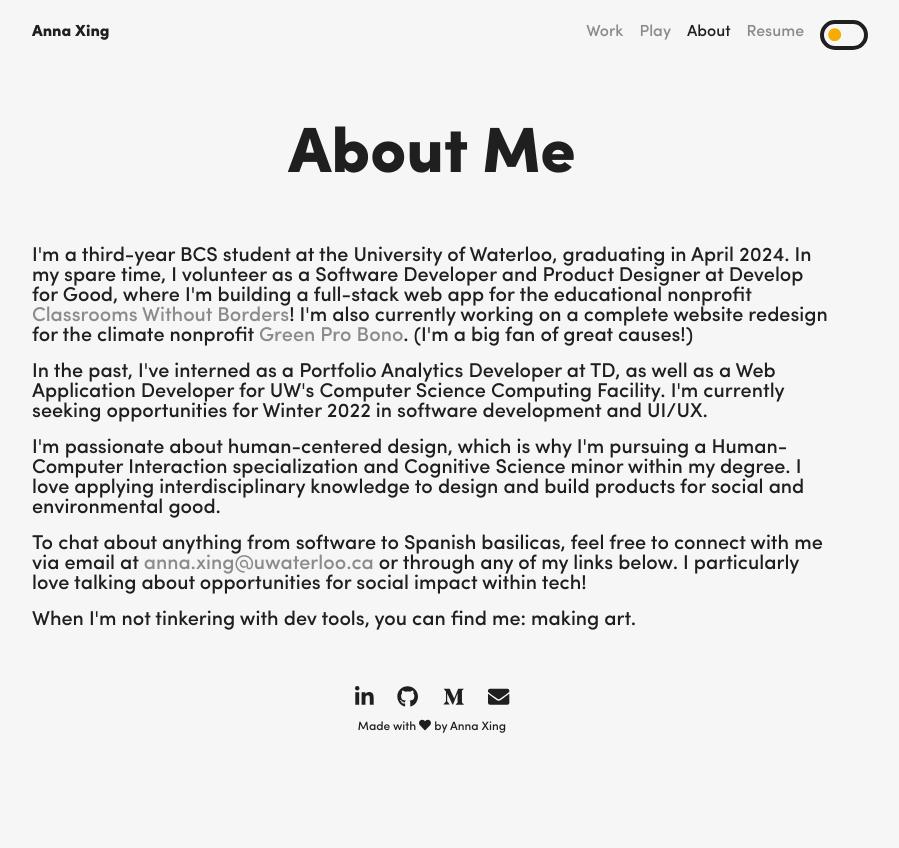
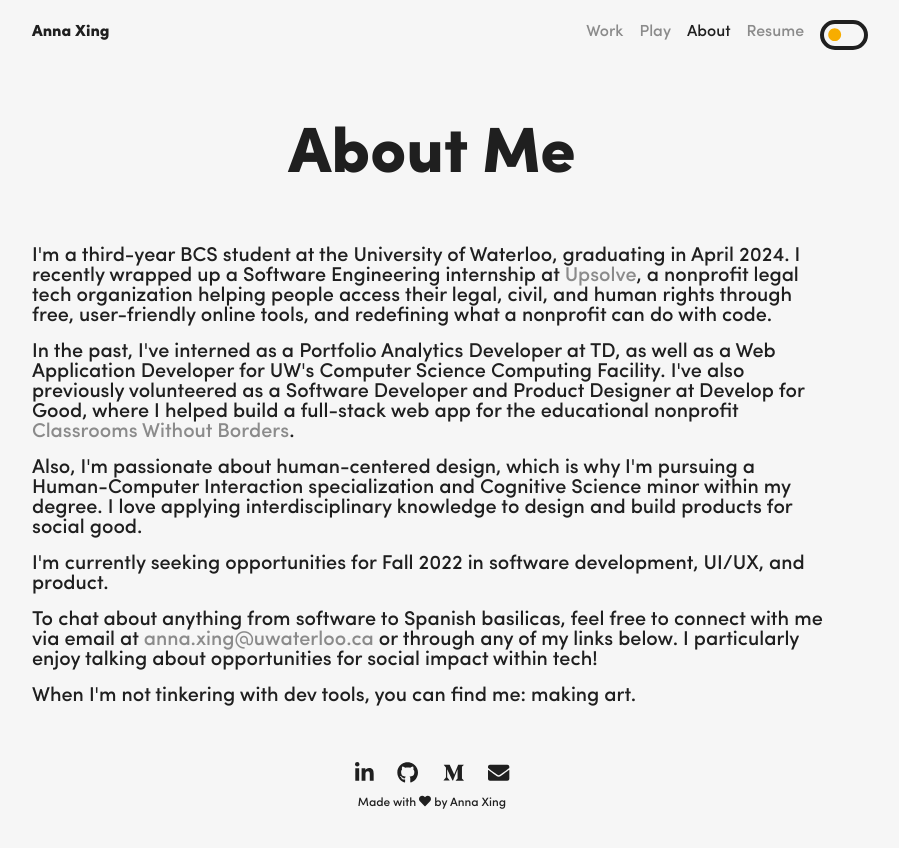
Before and after one commit to anna-xing/anna-xing.github.io, a React (Create React App) app: page /about in a window 1280 px wide. Shown: the top 848 px of the page, without its empty margins (208-1107 px from the left). Before the commit the page ends 800 px from the top, so only its background shows below. Built offline with nearby package versions, Linux system fonts and the light colour scheme.

Commit message:
update AboutPage copy for start of s22

```diff
--- a/src/pages/AboutPage.js
+++ b/src/pages/AboutPage.js
@@ -10,42 +10,45 @@ import {
   BodyTextSpan,
 } from './../components';
 
-export const AboutPage = ({theme}) => {
+export const AboutPage = ({ theme }) => {
   useEffect(() => {
-        window.scrollTo(0,0);
+    window.scrollTo(0, 0);
   }, []);
 
   return (
-        <React.Fragment>
+    <>
       <BannerContainer>
         <BannerText>About Me</BannerText>
       </BannerContainer>
       <TextContainer>
         <BodyText>
           I'm a third-year BCS student at the University of Waterloo, graduating in April 2024.
-	            In my spare time, I volunteer as a Software Developer and Product Designer at Develop for Good,
-	            where I'm building a full-stack web app for the educational nonprofit
-	    	    <TextLink href="https://classroomswithoutborders.org/" target="_blank"> Classrooms Without Borders</TextLink>!
-	    	    I'm also currently working on a complete website redesign for the climate nonprofit
-	    	    <TextLink href="https://www.greenprobono.org/" target="_blank"> Green Pro Bono</TextLink>.
-	    	    (I'm a big fan of great causes!)
+          I recently wrapped up a Software Engineering internship at
+          <TextLink href="https://upsolve.org/" target="_blank"> Upsolve</TextLink>,
+          a nonprofit legal tech organization helping people access their legal, civil, and human rights through free, user-friendly online tools,
+          and redefining what a nonprofit can do with code.
         </BodyText>
         <BodyText>
           In the past, I've interned as a Portfolio Analytics Developer at TD, as well as
           a Web Application Developer for UW's Computer Science Computing Facility.
-	            I'm currently seeking opportunities for Winter 2022 in software development and UI/UX.
+          I've also previously volunteered as a Software Developer and Product Designer at Develop for Good,
+          where I helped build a full-stack web app for the educational nonprofit
+          <TextLink href="https://classroomswithoutborders.org/" target="_blank"> Classrooms Without Borders</TextLink>.
         </BodyText>
         <BodyText>
-                    I'm passionate about human-centered design, which is why I'm pursuing a Human-Computer
+          Also, I'm passionate about human-centered design, which is why I'm pursuing a Human-Computer
           Interaction specialization and Cognitive Science minor within my degree. I love applying
-	            interdisciplinary knowledge to design and build products for social and environmental good.
+          interdisciplinary knowledge to design and build products for social good.
+        </BodyText>
+        <BodyText>
+          I'm currently seeking opportunities for Fall 2022 in software development, UI/UX, and product.
         </BodyText>
         <BodyText>
           To chat about anything from software to Spanish basilicas, feel free to connect with
           me via email at
           <TextLink href="mailto:anna.xing@uwaterloo.ca"> anna.xing@uwaterloo.ca </TextLink>
           or through any of my links below.
-	    	    I particularly love talking about opportunities for social impact within tech!
+          I particularly enjoy talking about opportunities for social impact within tech!
         </BodyText>
         <BodyTextSpan>
           When I'm not tinkering with dev tools, you can find me:
@@ -63,6 +66,6 @@ export const AboutPage = ({theme}) => {
           />
         </BodyTextSpan>
       </TextContainer>
-        </React.Fragment>
+    </>
   );
 }
```
Also changed, not shown: 2 other files (tests, documents, lock files or other folders). Lines whose indentation alone changed are shown as unchanged.
